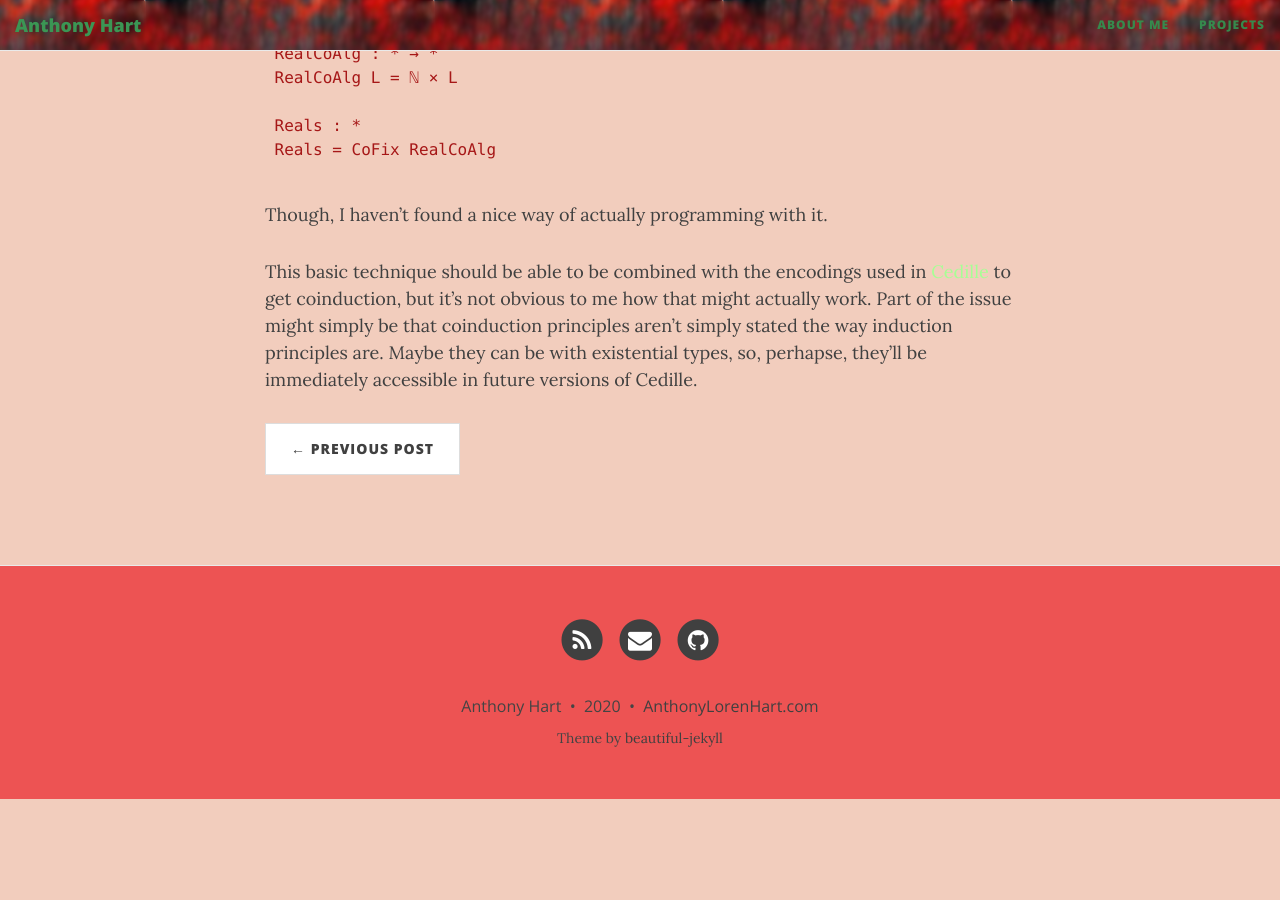
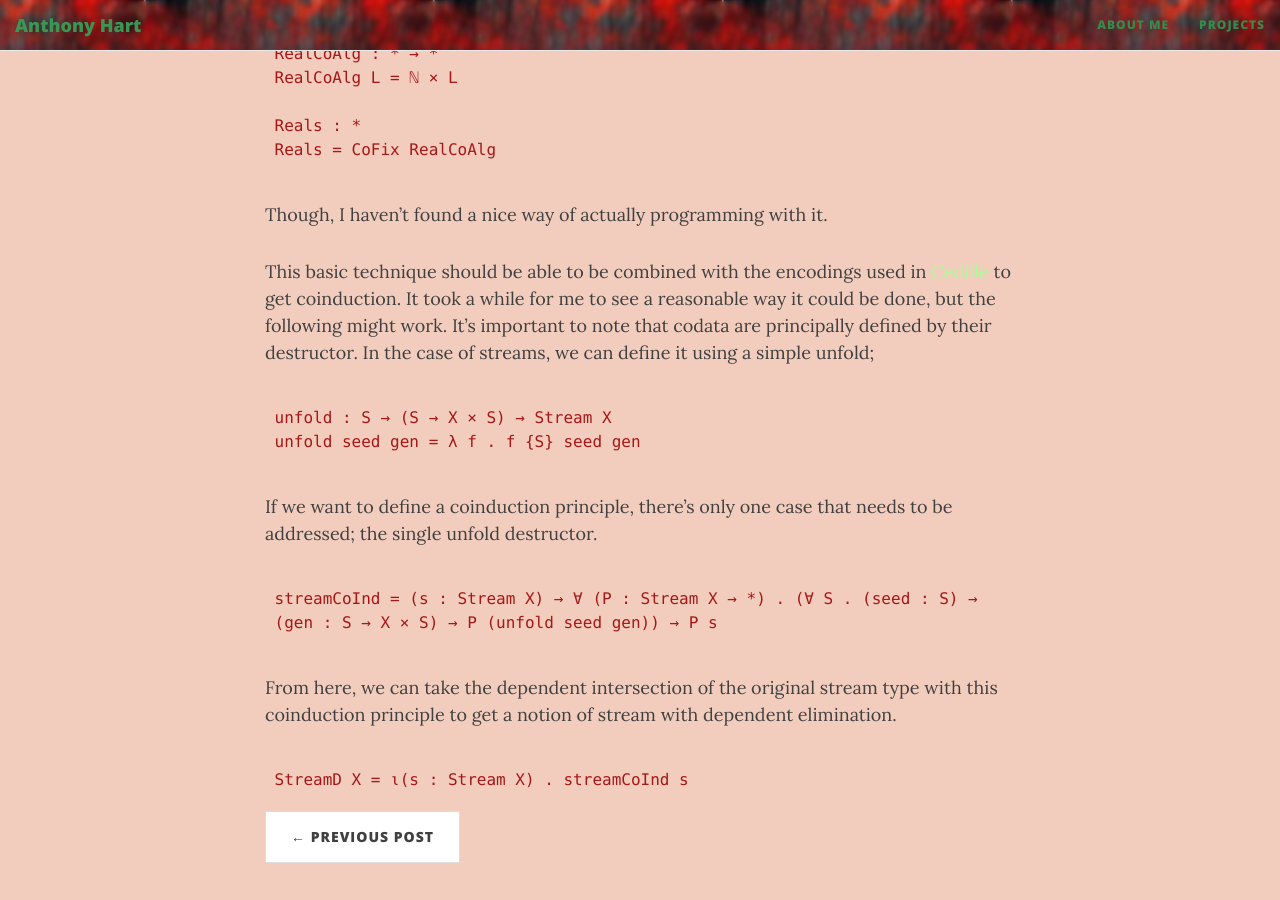
Before and after one commit to AHartNtkn/AHartNtkn.github.io, a Jekyll site: the page built from _posts/2019-12-03-Some-Notes-on-Lambda-Encodings.md, in a window 1280 px wide and 900 px high, scrolled down 3726 px. Built offline with Jekyll 4.4.1, drawn with Linux system fonts in a browser that asks for light colours; nearby versions of some CDN libraries; before the commit the page ends 4525 px from its top, so only the background shows below that.

Commit message:
Add idea for dependent elimination of lambda-encoded codata.

```diff
--- a/_posts/2019-12-03-Some-Notes-on-Lambda-Encodings.md
+++ b/_posts/2019-12-03-Some-Notes-on-Lambda-Encodings.md
@@ -117,4 +117,15 @@ And, as a final example, based on [this](http://citeseerx.ist.psu.edu/viewdoc/do
 
 Though, I haven't found a nice way of actually programming with it.
 
-This basic technique should be able to be combined with the encodings used in [Cedille](http://firsov.ee/impred-ind/impred-ind.pdf) to get coinduction, but it's not obvious to me how that might actually work. Part of the issue might simply be that coinduction principles aren't simply stated the way induction principles are. Maybe they can be with existential types, so, perhapse, they'll be immediately accessible in future versions of Cedille.
+This basic technique should be able to be combined with the encodings used in [Cedille](http://firsov.ee/impred-ind/impred-ind.pdf) to get coinduction. It took a while for me to see a reasonable way it could be done, but the following might work. It's important to note that codata are principally defined by their destructor. In the case of streams, we can define it using a simple unfold;
+
+    unfold : S → (S → X × S) → Stream X
+    unfold seed gen = λ f . f {S} seed gen
+
+If we want to define a coinduction principle, there's only one case that needs to be addressed; the single unfold destructor.
+
+    streamCoInd = (s : Stream X) → ∀ (P : Stream X → *) . (∀ S . (seed : S) → (gen : S → X × S) → P (unfold seed gen)) → P s
+
+From here, we can take the dependent intersection of the original stream type with this coinduction principle to get a notion of stream with dependent elimination.
+
+    StreamD X = ι(s : Stream X) . streamCoInd s
```
